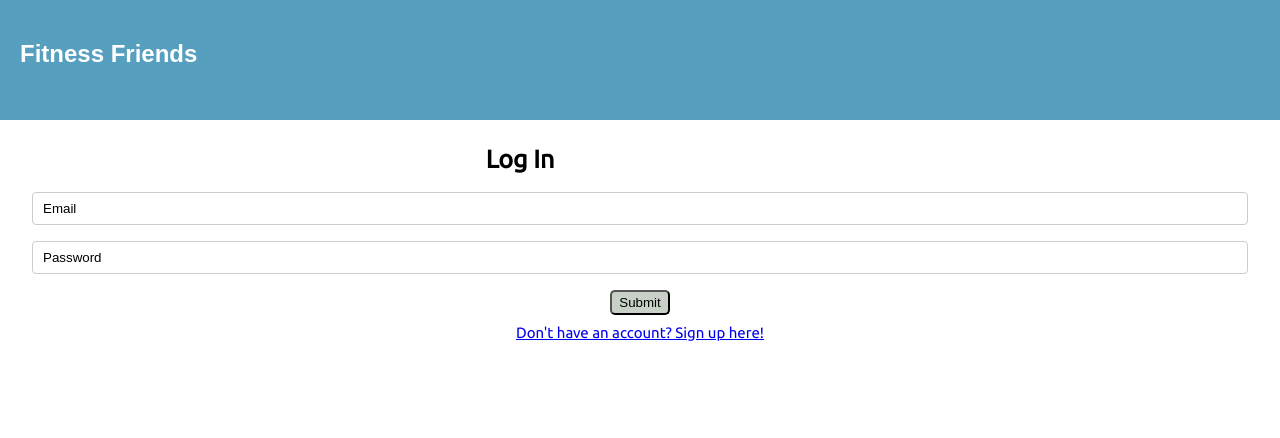
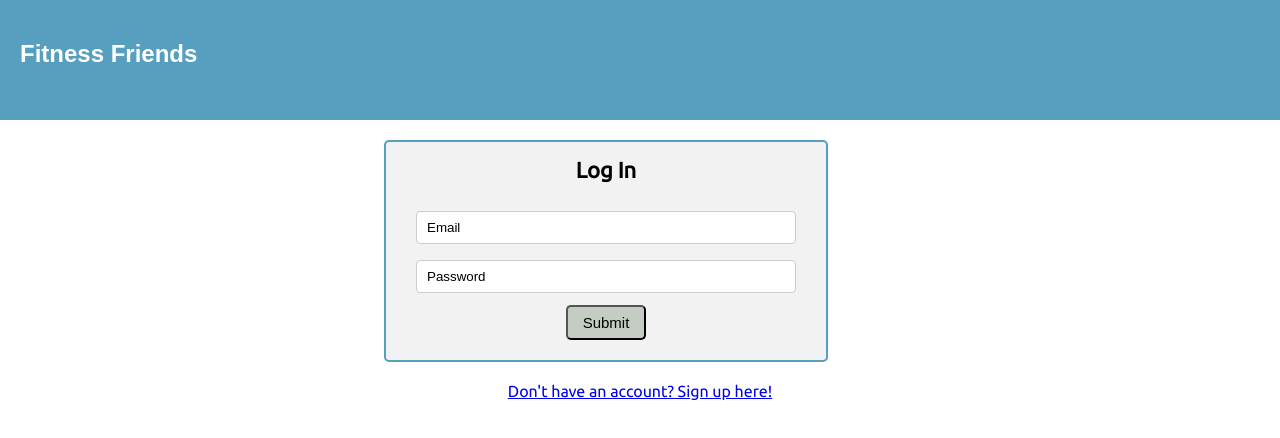
Before and after one commit to lenelow/fitness-friends, a React (Create React App) app: page /login in a window 1280 px wide. Shown: the top 438 px of the page. Built offline with nearby package versions, Linux system fonts and the light colour scheme; a web font is replaced by a local one.

Commit message:
routing finished

```diff
--- a/src/components/Login.css
+++ b/src/components/Login.css
@@ -1,34 +1,65 @@
 @import url("https://fonts.googleapis.com/css?family=Ubuntu");
 
-.loginInfo {
-    padding: 5px;
+input[type=text], select {
+    width: 95%;
+    padding: 8px 10px;
+    margin: 8px 0;
+    display: inline-block;
+    border: 1px solid #ccc;
+    border-radius: 4px;
+    box-sizing: border-box;
+  }
+
+  input[type=submit] {
+    width: 75%;
+    background-color: grey;
+    color: white;
+    padding: 14px 20px;
+    margin: 8px 0;
+    border: none;
+    border-radius: 4px;
+    cursor: pointer;
+  }
+
+  .form {
+    border: 2px solid #569fbf;
+    width: 300px;
+    text-align: center;
+    border-radius: 5px;
+    background-color: #f2f2f2;
+    padding: 0 20px 20px 20px;
+    margin-bottom: 20px;
   }
 
   .login {
-    margin-bottom: 10px;
-    margin-top: 25px;
-    font-size: 25px;
-    margin-right: 240px;
+    font-size: 22px;
+    margin-bottom: 20px;
+  }
+
+  .divAndButton {
+    display: block;
+  }
+
+  .newActivityDescription {
+      margin: 7px 0;
+      height: 40px;
+      width: 200px;
   }
 
   .loginButton {
-    width: 60px;
-    height: 25px;
-    margin-top: 8px;
-    margin-bottom: 8px;
+    width: 80px;
+    height: 35px;
+    margin-top: 4px;
+    margin-bottom: 0;
     border-radius: 5px;
     background: rgba(177, 189, 175, 0.7);
+    font-size: 15px;
   }
 
   .loginButton:active {
-    background-color: #737A71;
+    background-color: #7C857B;
   }
 
   .navButton {
       display: none;
   }
-
-#signup {
-    font-size: 15px;
-    margin-top: 15px;
-  }
--- a/src/components/Login.js
+++ b/src/components/Login.js
@@ -6,8 +6,8 @@ class Login extends Component {
   render () {
     return (
       <div>
-        <h1 className='login'>Log In</h1>
-        <form>
+        <form className='form'>
+          <h1 className='login'>Log In</h1>
           <input
             className='loginInfo'
             type='text'
--- a/src/components/NewActivity.js
+++ b/src/components/NewActivity.js
@@ -1,6 +1,6 @@
 import React, { Component } from "react";
 import axios from "axios";
-import { Redirect } from "react-router-dom";
+import { Redirect, Link } from "react-router-dom";
 import './NewActivity.css'
 
 class NewActivity extends Component {
@@ -29,7 +29,7 @@ class NewActivity extends Component {
 
   renderRedirect = () => {
     if (this.state.redirect) {
-      return <Redirect to="/" />;
+      return <Redirect to="/profile/:id" />;
     }
     //change this redirect later
   };
@@ -80,7 +80,9 @@ class NewActivity extends Component {
           <div className='descriptionAndButton'>
             <textarea className='newActivityDescription' name="description" onChange={this.handleChange} />
             <br />
-            <button className='newActivityButton' onClick={this.handleSubmit}>Submit</button>
+            <Link to='/profile/:id'>
+              <button className='newActivityButton' onClick={this.handleSubmit}>Submit</button>
+            </Link>
           </div>
         </form>
       </div>
--- a/src/components/Profile.css
+++ b/src/components/Profile.css
@@ -12,8 +12,8 @@ text {
     text-align: center;
 }
 
-interestList {
-    display:list-item;
+.interestList li {
+    display: list-item;
     list-style-type: disc;
     width: 10vw;
     margin-left: 15vw;
--- a/src/components/Profile.js
+++ b/src/components/Profile.js
@@ -48,7 +48,7 @@ class Profile extends Component {
             <br />
             <text className='aboutMe'>About Me:</text>
             <p className='bio'>{this.state.bio}</p>
-            <ul interestList>
+            <ul className='interestList'>
               <text className='title'>My Interests: </text>
               {prefList}
             </ul>
--- a/src/components/SignUp.css
+++ b/src/components/SignUp.css
@@ -27,6 +27,7 @@ input[type=submit] {
   border-radius: 5px;
   background-color: #f2f2f2;
   padding: 0 20px 20px 20px;
+  width: 400px;
 }
 
 .createAccount {
```
Lines whose indentation alone changed are shown as unchanged.
